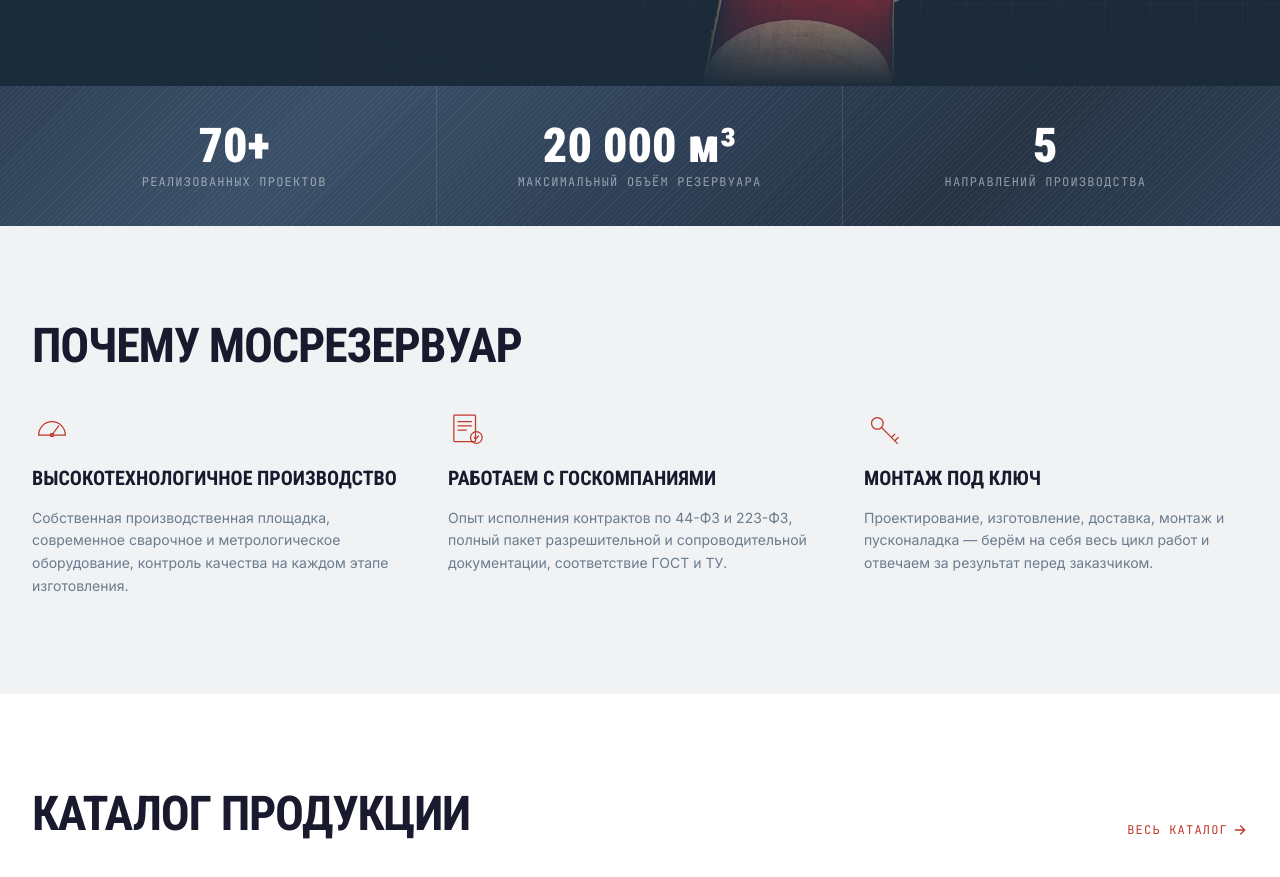
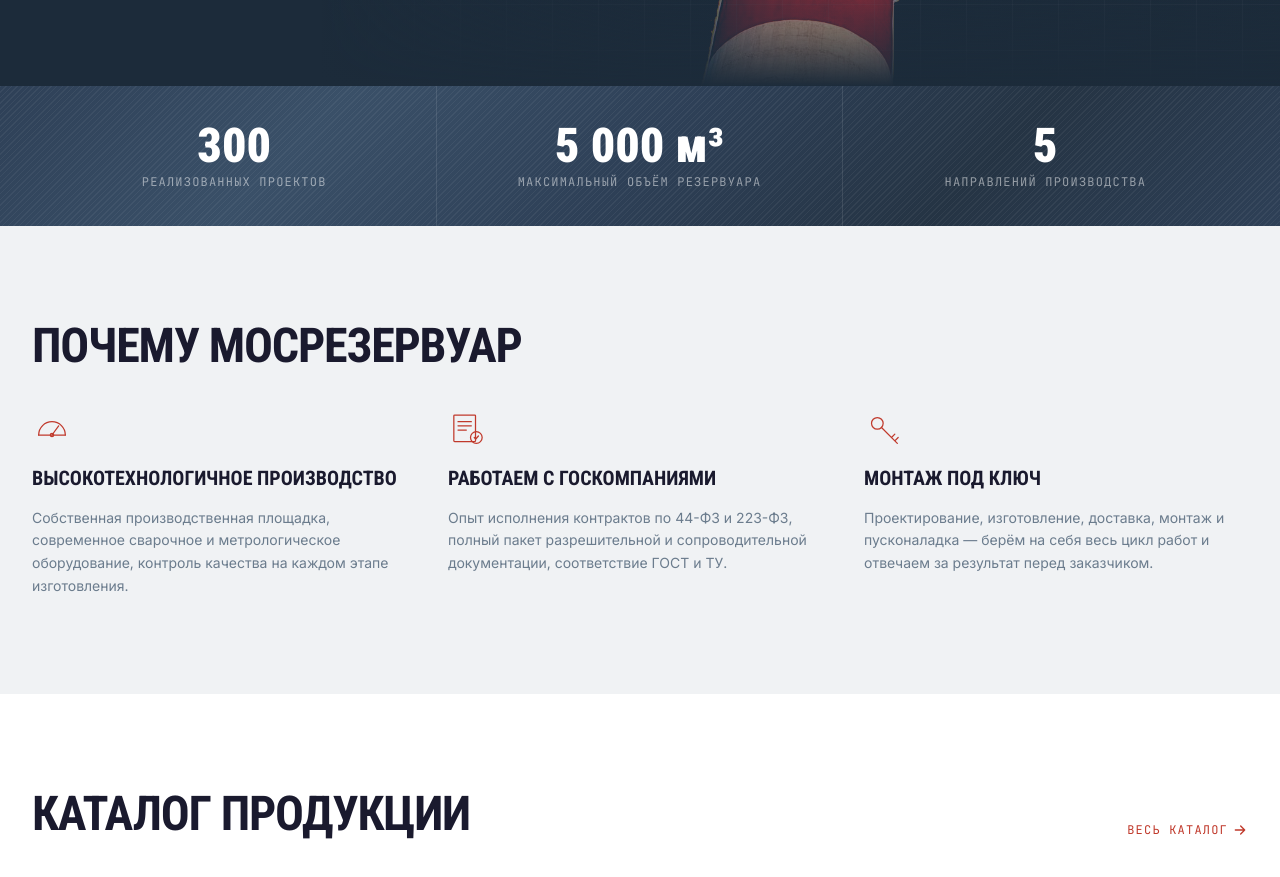
Before and after one commit to rahdjan/Mosrezervuar, a Next.js app: page / in a window 1280 px wide. Shown: the part 880-1757 px from the top of the page. Built offline with nearby package versions, Linux system fonts and the light colour scheme; no server answers.

Commit message:
стальная строчка значения

```diff
--- a/components/sections/SteelStrip.tsx
+++ b/components/sections/SteelStrip.tsx
@@ -13,7 +13,7 @@
     <section className="steel-texture">
       <div className="mx-auto grid max-w-7xl grid-cols-1 divide-y divide-white/10 px-4 sm:h-[140px] sm:grid-cols-3 sm:divide-x sm:divide-y-0 sm:px-8">
         <div className="flex items-center justify-center py-8 sm:py-0">
-          <StatCounter value={`${projects.length}+`} label="реализованных проектов" />
+          <StatCounter value={'300'} label="реализованных проектов" />
         </div>
         <div className="flex items-center justify-center py-8 sm:py-0">
           <StatCounter value={siteConfig.stats.maxVolume} label="максимальный объём резервуара" />
--- a/lib/site-config.ts
+++ b/lib/site-config.ts
@@ -26,7 +26,7 @@
   },
   stats: {
     // Максимальный объём резервуара из каталога (см. lib/data/categories.ts, диапазон РВС).
-    maxVolume: "20 000 м³",
+    maxVolume: "5 000 м³",
   },
 } as const;
 
```
